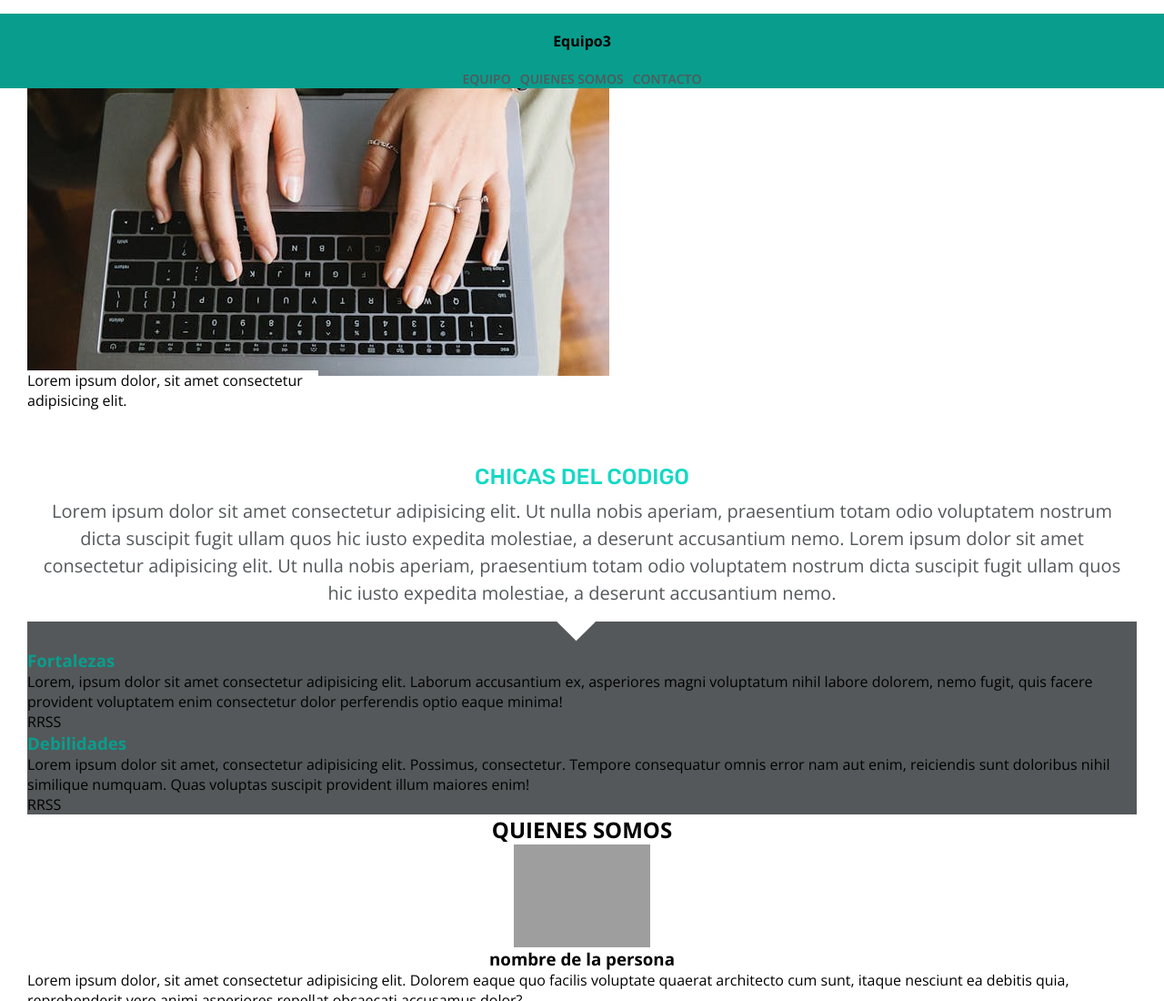
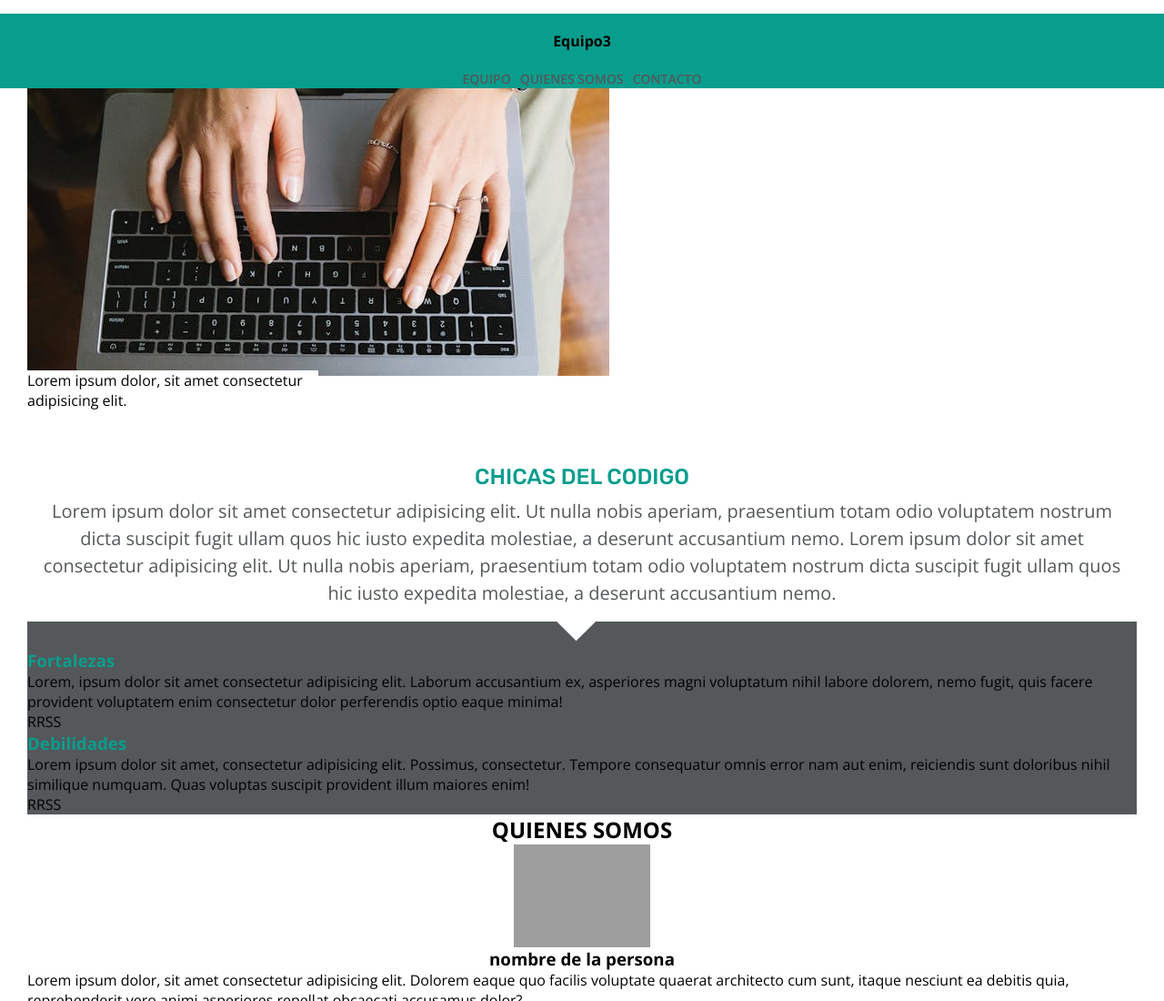
Before and after one commit to OtiliaNicola/project-promo-x-module-1-team-3, a plain HTML site: page index.html in a window 1280 px wide. Shown: the top 1100 px of the page at 91% size. Drawn offline with nearby package versions, Linux system fonts and the light colour scheme; grey boxes are pictures that could not be loaded.

Commit message:
change color title

```diff
--- a/style.css
+++ b/style.css
@@ -80,7 +80,7 @@
     padding: 16px;
 }
 .title-team{
-    color: var(--verdecla);
+    color: var(--verdeos);
     font-family: Rubik;
     font-weight: 500;
     line-height: 1.88;
```
